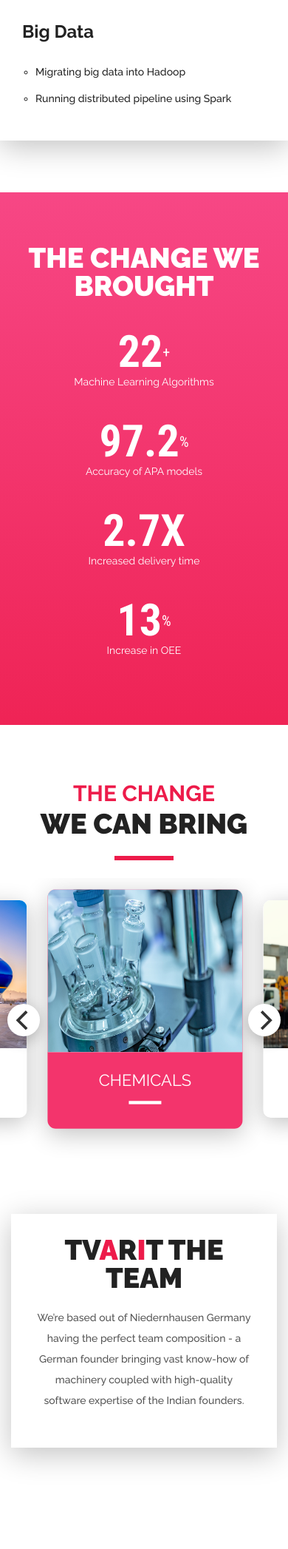
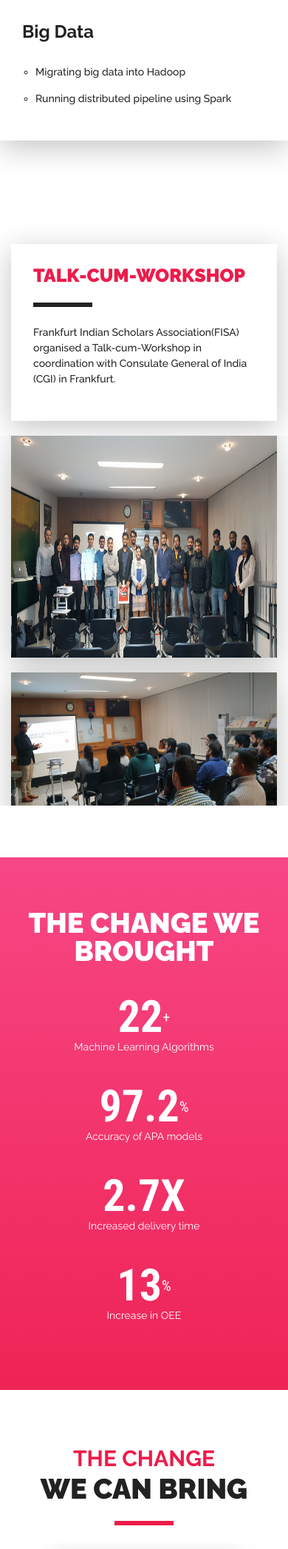
Before and after one commit to tvarit-foggy/tvarit.com, a PHP site: page /seminar_workshops in a window 390 px wide. Shown: the part 3735-5829 px from the top of the page at 74% size. Run offline with PHP 8.4, Linux system fonts and the light colour scheme; some libraries are stand-ins or nearby versions.

Commit message:
add cgi event images in seminar

```diff
--- a/seminar_workshops.php
+++ b/seminar_workshops.php
@@ -345,6 +345,89 @@
         </div>
     </div>
 
+
+     <!---------------------Seminar Event ------------------->
+     <div class="section-padding-both" id="downClick">
+      <div class="container">
+        <div class="row">
+           <div class="col-md-4">
+            <div class="leftSideFilter checkbox-filter white-box-shadow cstmInput">
+            <div class="red text-big40" style="font-size:25px;">Talk-cum-Workshop<br><div class="short-line bg-grey"></div>
+            </div>
+            <p>
+            Frankfurt Indian Scholars Association(FISA) organised a Talk-cum-Workshop in coordination with Consulate General of India (CGI) in Frankfurt.
+            </p>
+            </div>
+          </div>
+
+          <div class="col-md-8">
+              <div class="row scrollable-blogs filter-container">
+                <div class="col-md-12 mix QualityPrediction PredictiveMaintenance">
+                  <div class="blogBox" style="height:300px;" >
+                    <div class="blogPic" style="max-height:300px;">
+                    <a href="img/seminar/sem-1.jpg">
+                      <img src="img/seminar/sem-1.jpg" style="height:300px; width:100%" class="img-fluid">
+                      </a>
+                    </div>
+                  </div>
+                </div>
+
+                <div class="col-md-6 mix AssetAndInventoryManagement Intra-PlantLogistics">
+                  <div class="blogBox" style="height:200px;">
+                    <div class="blogPic">
+                    <a href="img/seminar/sem-2.jpg">
+                      <img src="img/seminar/sem-2.jpg" style="height:200px;" class="img-fluid">
+                      </a>
+                    </div>
+                  </div>
+                </div>
+
+                <div class="col-md-6 mix Automotive">
+                  <div class="blogBox" style="height:200px;">
+                    <div class="blogPic">
+                    <a href="img/seminar/sem-3.jpg">
+                      <img src="img/seminar/sem-3.jpg" style="height:200px;" class="img-fluid">
+                      </a>
+                    </div>
+                  </div>
+                </div>
+
+                <div class="col-md-6 mix Construction">
+                  <div class="blogBox" style="height:200px;">
+                    <div class="blogPic">
+                    <a href="img/seminar/sem-4.jpg">
+                      <img src="img/seminar/sem-4.jpg" style="height:200px;" class="img-fluid">
+                      </a>
+                    </div>
+                  </div>
+                </div>
+
+                <div class="col-md-6 mix Automotive">
+                  <div class="blogBox" style="height:200px;">
+                    <div class="blogPic">
+                    <a href="img/seminar/sem-5.jpg">
+                      <img src="img/seminar/sem-5.jpg" style="height:200px;" class="img-fluid">
+                      </a>
+                    </div>
+                  </div>
+                </div>
+                <div class="col-md-6 mix Automotive">
+                  <div class="blogBox" style="height:200px;">
+                    <div class="blogPic">
+                    <a href="img/seminar/sem-6.jpg">
+                      <img src="img/seminar/sem-6.jpg" style="height:200px; width:100%" class="img-fluid">
+                      </a>
+                    </div>
+                  </div>
+                </div>
+
+              </div>
+          </div>
+        </div>
+      </div>
+    </div>
+    <!---------------------Seminar Event End ------------------->
+
 <!------------------------Countdown start --------------------->
     <div class="section-padding-both countBg parallax-bg parallax" data-diff="100" id="counter">
       <div class="container">
```
Also changed, not shown: img/seminar/47322244_930360583834253_7598144832816545792_n.jpg (added), img/seminar/sem-1.jpg (added), img/seminar/sem-2.jpg (added), img/seminar/sem-3.jpg (added), img/seminar/sem-4.jpg (added), img/seminar/sem-5.jpg (added), img/seminar/sem-6.jpg (added), img/seminar/sem-7.jpg (added).
